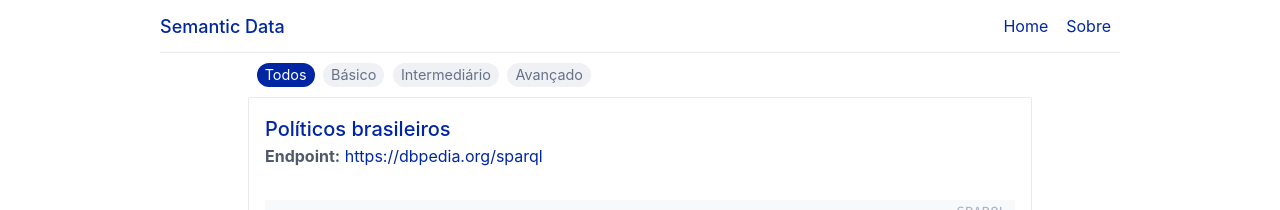
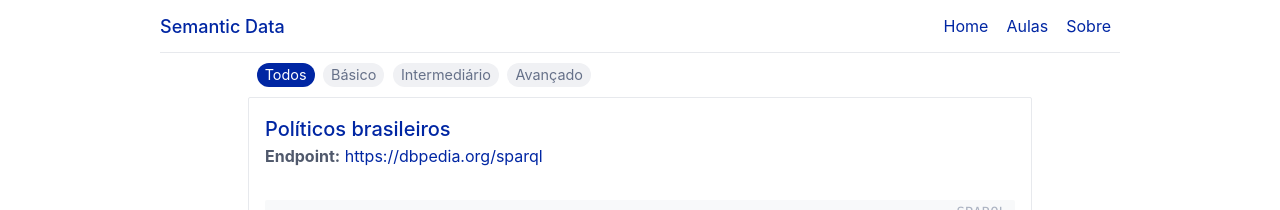
Before and after one commit to LinkedOpenDataUFRJ/Semantic-Data, a Jekyll site: the page built from index.html, in a window 1280 px wide and 900 px high. Shown: the top 210 px of the window. Built offline with Jekyll 4.4.1, drawn with Linux system fonts in a browser that asks for light colours.

Commit message:
Novo link

```diff
--- a/_includes/header.html
+++ b/_includes/header.html
@@ -5,6 +5,7 @@
 
   <section class="navbar-section">
       <a href="{{ site.baseurl }}/" class="btn btn-link">Home</a>
+      <a href="{{ site.baseurl }}/learn/" class="btn btn-link">Aulas</a>
       <a href="{{ site.baseurl }}/about/" class="btn btn-link">Sobre</a>
   </section>
 </header>
```
